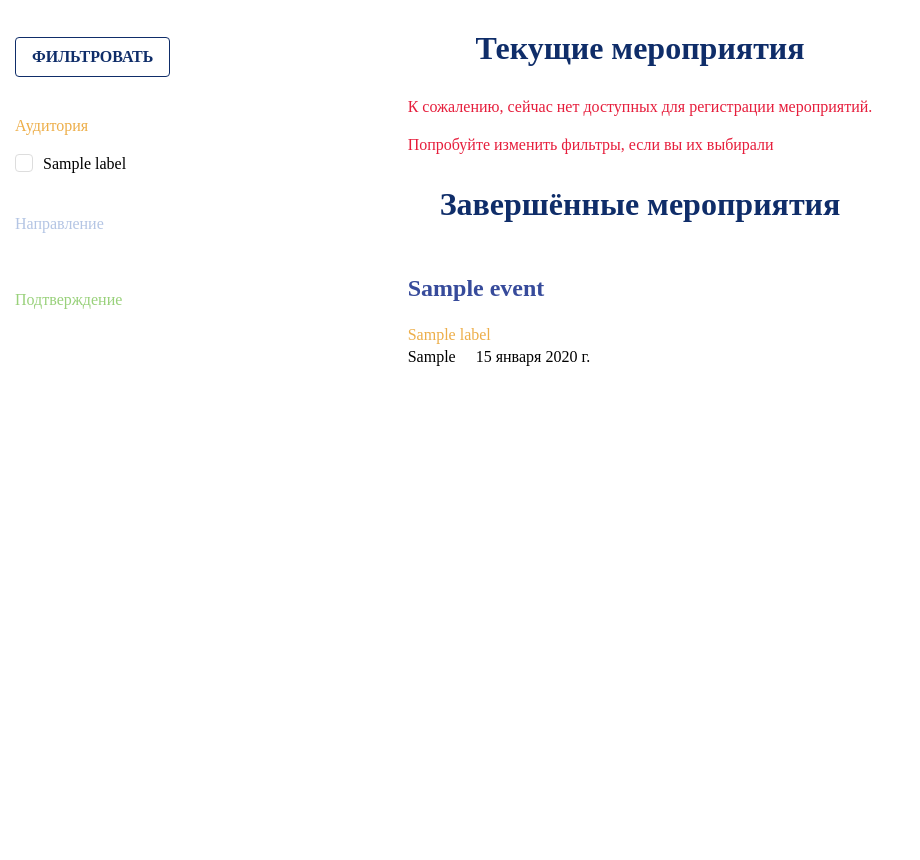
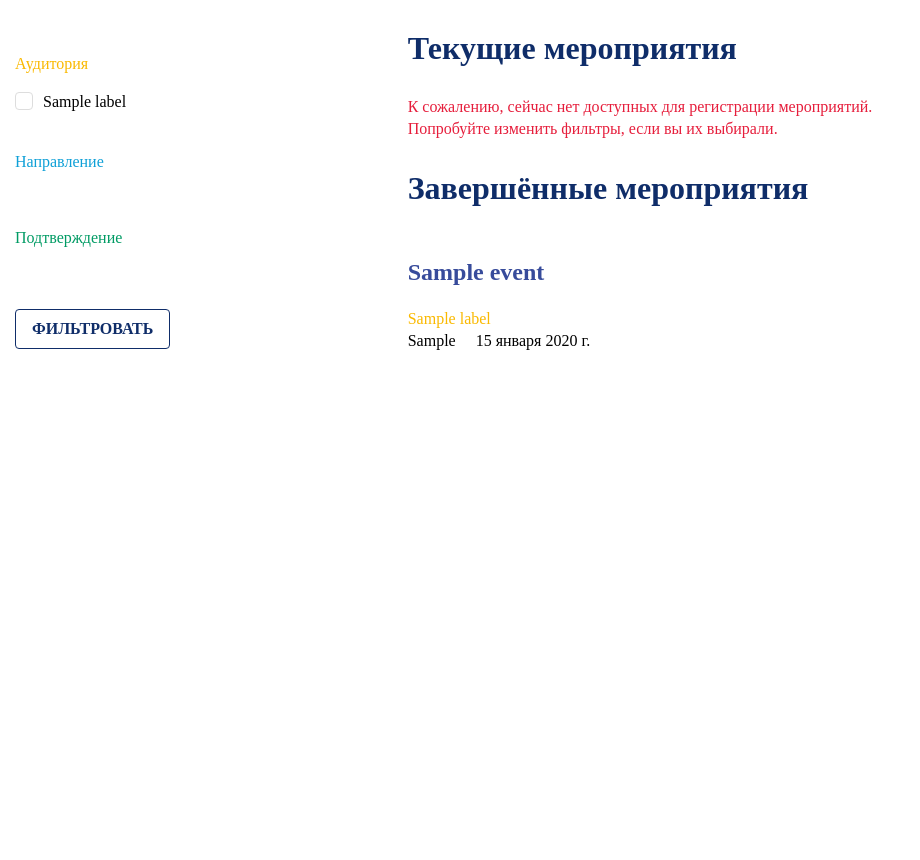
Before and after one commit to yualapshina/registration-system-coursework, a Django app: page /register/ in a window 1280 px wide. Shown: the part 50-910 px from the top of the page, without its empty margins (0-920 px from the left). Run offline with Django 5.2, Linux system fonts and the light colour scheme; a user stored in the database is signed in; tables that the repository leaves empty hold one stand-in row (values such as "Sample post"); some web fonts are replaced.

Commit message:
#37 little changes in register.html

```diff
--- a/regsys/static/regsys/style.css
+++ b/regsys/static/regsys/style.css
@@ -123,15 +123,15 @@ a:hover, a:active {
 }
 
 .TAR {
-	color: #EDAE49;
+	color: #FAB900;
 }
 
 .FIE {
-	color: #B4C5E4;
+	color: #0FA0D7;
 }
 
 .CON {
-	color: #99D17B;
+	color: #009B64;
 }
 
 legend {
@@ -272,7 +272,7 @@ legend label {
   font-weight: 600;
   font-size: 32px;
   line-height: 32px;
-  text-align: center;
+  text-align: left;
 }
 
 .text-h2 {
--- a/regsys/templates/regsys/register.html
+++ b/regsys/templates/regsys/register.html
@@ -24,8 +24,6 @@
 			<div class="filterbar">
 		{% if filterbar %}
 		<form action="{% url 'register' %}" method="get">
-		<br><button id="submit" name="submit" type="submit" value="filter"
-			class="secondary-button">Фильтровать</button>
 		{% for type, labels in filterbar.items %}
 			<br><p class="{{ type.0 }}"> {{ type.1 }}</p>
 			{% for label, checked in labels.items %}
@@ -38,6 +36,8 @@
 				{% endif %}
 			{% endfor %}
 		{% endfor %}
+		<br><br><button id="submit" name="submit" type="submit" value="filter"
+			class="secondary-button">Фильтровать</button>
 		</form>
 		{% endif %}
 		</div>
@@ -66,9 +66,8 @@
 		{% endfor %}
 		{% else %}
 		<p class="text-body-regular" style="color: #E61E3C;">
-			К сожалению, сейчас нет доступных для регистрации мероприятий.</p>
-		<p class="text-body-regular" style="color: #E61E3C;">
-			Попробуйте изменить фильтры, если вы их выбирали</p>
+			К сожалению, сейчас нет доступных для регистрации мероприятий.
+			<br>Попробуйте изменить фильтры, если вы их выбирали.</p>
 		{% endif %}
 	</form>
 
@@ -90,7 +89,7 @@
 		{% endif %}
 		{% endfor %}<br>
 		{% else %}
-		<p class="text-body-regular" style="color: #808080;">Кажется, здесь пока пусто</p><br>
+		<p class="text-body-regular" style="color: #808080;">Кажется, завершенных мероприятий сейчас нет.</p><br>
 		{% endif %}
 	</div>
 </div>
```
